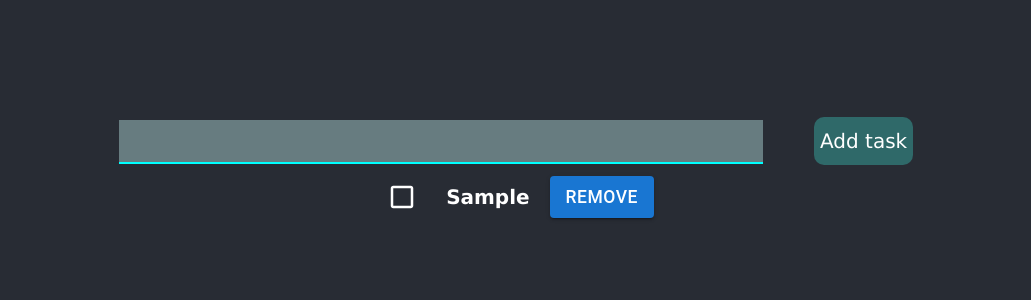
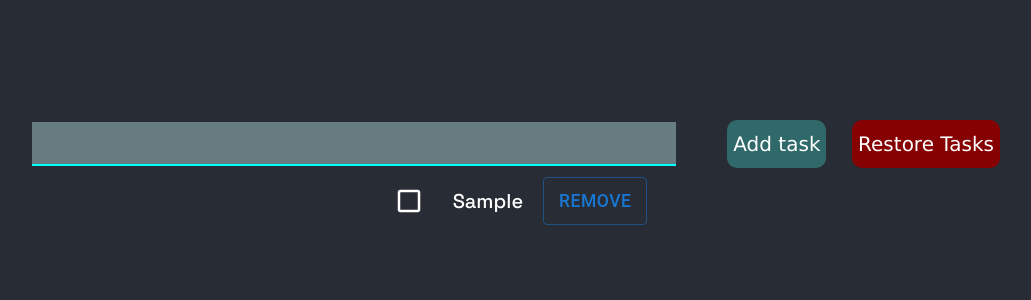
Before and after one commit to Maxekk/react-todo, a React (Create React App) app: page / in a window 1280 px wide. Both pictures are taken after typing "Sample" into the empty fields and a click on the button "Add task". Shown: the top 300 px of the page, without its empty margins (124-1155 px from the left). Built offline with nearby package versions, Linux system fonts and the light colour scheme.

Commit message:
-Added removing task functionality -Now every added task saves to localstorage -"Restore tasks" button added, currently not working

```diff
--- a/src/App.css
+++ b/src/App.css
@@ -1,3 +1,5 @@
+@import url('https://fonts.googleapis.com/css2?family=Source+Sans+Pro:wght@300&family=Space+Grotesk:wght@500&display=swap');
+
 * {
   color: white;
   font-family: 'Lucida Sans', 'Lucida Sans Regular', 'Lucida Grande', 'Lucida Sans Unicode', Geneva, Verdana, sans-serif;
@@ -64,3 +66,26 @@
   flex-direction: row;
   gap: 20px;
 }
+
+Form {
+  width: 100vw;
+  display: flex;
+  align-items: center;
+  justify-content: center;
+}
+
+Button {
+  height: 6vh;
+  margin-top: 15vh;
+}
+
+.Restore {
+  background-color: rgb(134, 2, 2);
+  border: none;
+  border-radius: 10px;
+  margin-left: 2vw;
+}
+
+p {
+  font-family: 'Space Grotesk', sans-serif;
+}
--- a/src/App.js
+++ b/src/App.js
@@ -1,8 +1,8 @@
-import react, { useState } from 'react';
+import react, { useState, useEffect } from 'react';
 import './App.css';
 import Todo from './Todo';
 import { v4 as uuidv4 } from 'uuid';
-
+import { Button } from '@mui/material'
 function App() {
   const [todos,settodos] = useState([]);
   const [task,settask] = useState("");
@@ -15,9 +15,17 @@ function App() {
   const handleForm = (e) => {
     e.preventDefault();
     settodos([...todos, {id: uuidv4(), content: task, completed: false}])
-    console.log(todos);
     settask("");
   }
+
+  const restoreTasks = () => {
+    const restoredTodos = localStorage.getItem("todos");
+    console.log(restoredTodos);
+  }
+
+  useEffect(() => {
+    localStorage.setItem("todos", JSON.stringify(todos));
+  },[todos])
 
   return (
     <div className="App">
@@ -29,8 +37,9 @@ function App() {
           value={task}>
           </input>
           <button type="submit" className='Add-task'>Add task</button>
+          <button onClick={restoreTasks} className="Restore">Restore Tasks</button>
         </form>
-        <Todo todos={todos}/>
+        <Todo todos={todos} settodos={settodos}/>
       </header>
     </div>
   );
--- a/src/Todo.js
+++ b/src/Todo.js
@@ -1,26 +1,25 @@
 import React from 'react'
 import { Checkbox, Button } from '@mui/material'
 
-function Todo({ todos }) {
+function Todo({ todos, settodos }) {
   const removeTask = (e) => {
-    let i = 0;
     const id = e.target.getAttribute('id');
-    console.log(id);
     todos.forEach(element => {
       if(element.id == id){
-        todos.filter(element => element.id !== id);
+        settodos(todos.filter(element => element.id !== id));
       }
     });
   }
-
 
   return (
     <div>
     {todos.map(todo => (
       <div key={todo.id} className='Todo-Container'>
         <Checkbox />
-        <h3>{todo.content}</h3>
-        <Button variant="contained" onClick={removeTask} id={todo.id}>Remove</Button>
+        <p>{todo.content}</p>
+        <Button variant="outlined"
+        onClick={removeTask}
+        id={todo.id}>Remove</Button>
       </div>
     ))}
     </div>
```
